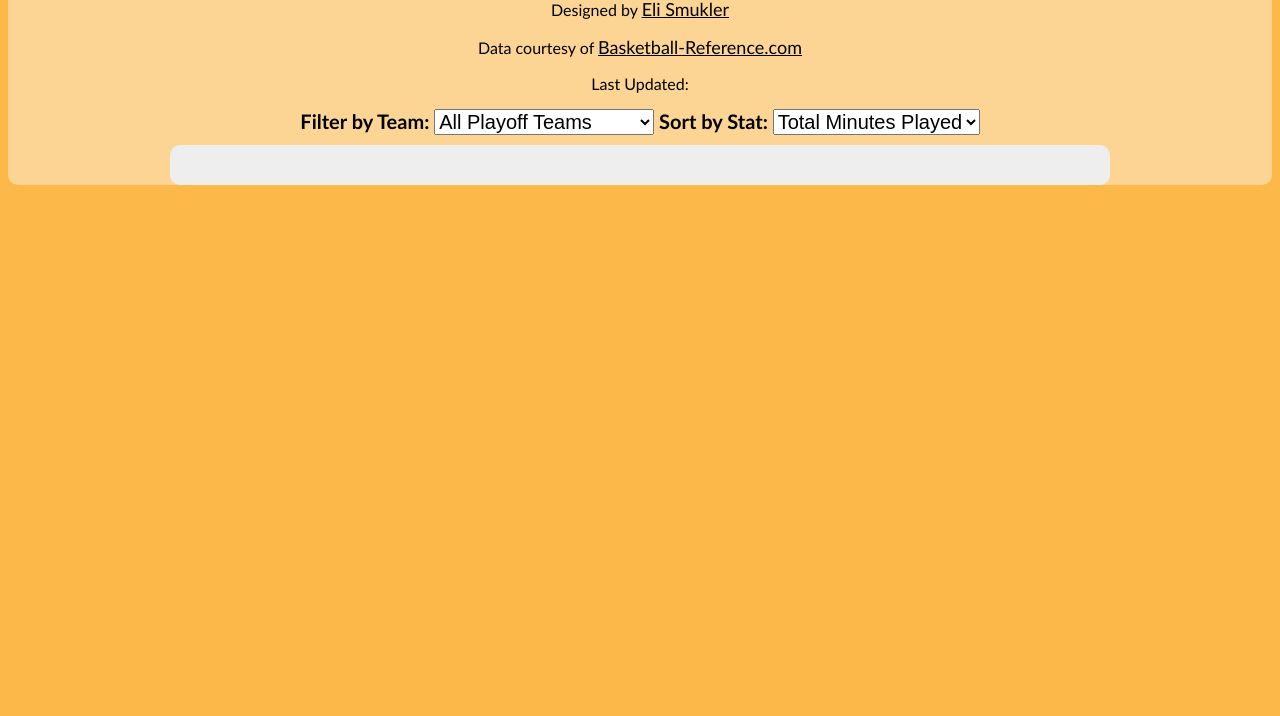
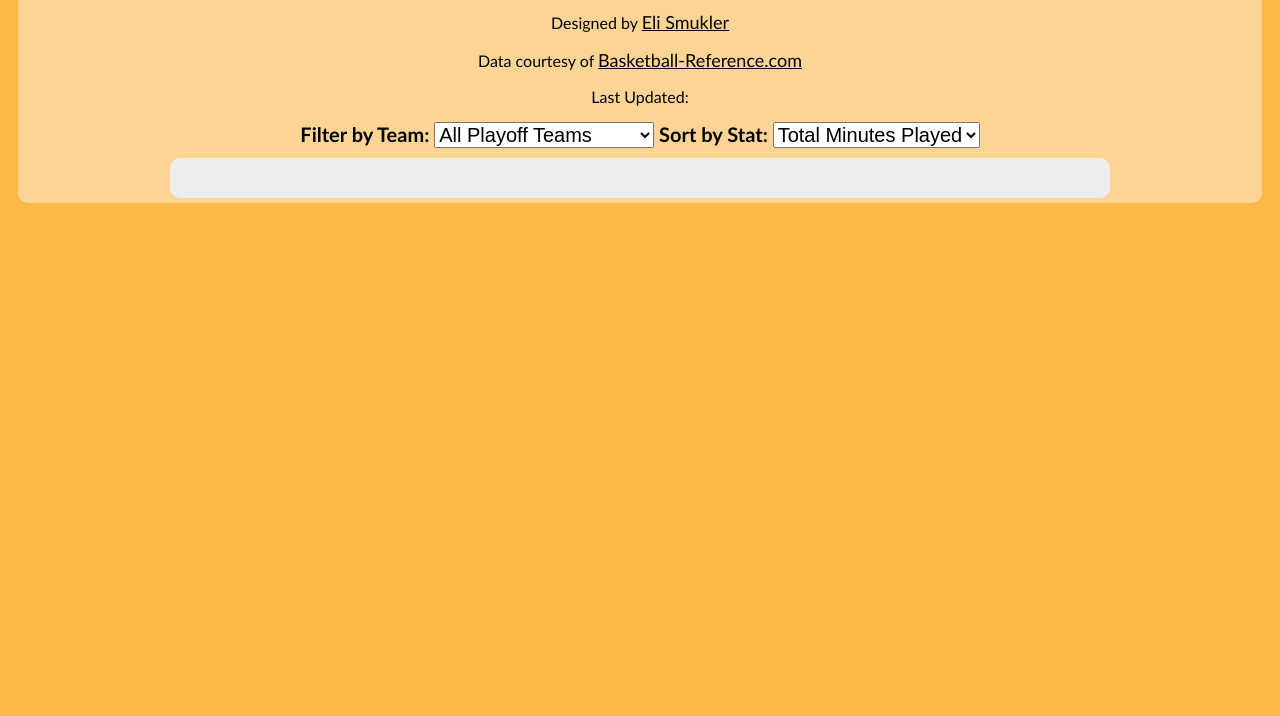
Before and after one commit to esmukler/2015NBAPlayoffs, a plain HTML site: page index.html in a window 1280 px wide. Shown: the part 84-800 px from the top of the page. Drawn offline with Linux system fonts and the light colour scheme.

Commit message:
update main spacing

```diff
--- a/assets/playoff.css
+++ b/assets/playoff.css
@@ -21,6 +21,8 @@ main {
   background: #FCD595;
   border-radius: 10px;
   font-family: "Gill Sans";
+  margin: 0 10px;
+  padding: 5px;
 }
 
 .filters {
```
